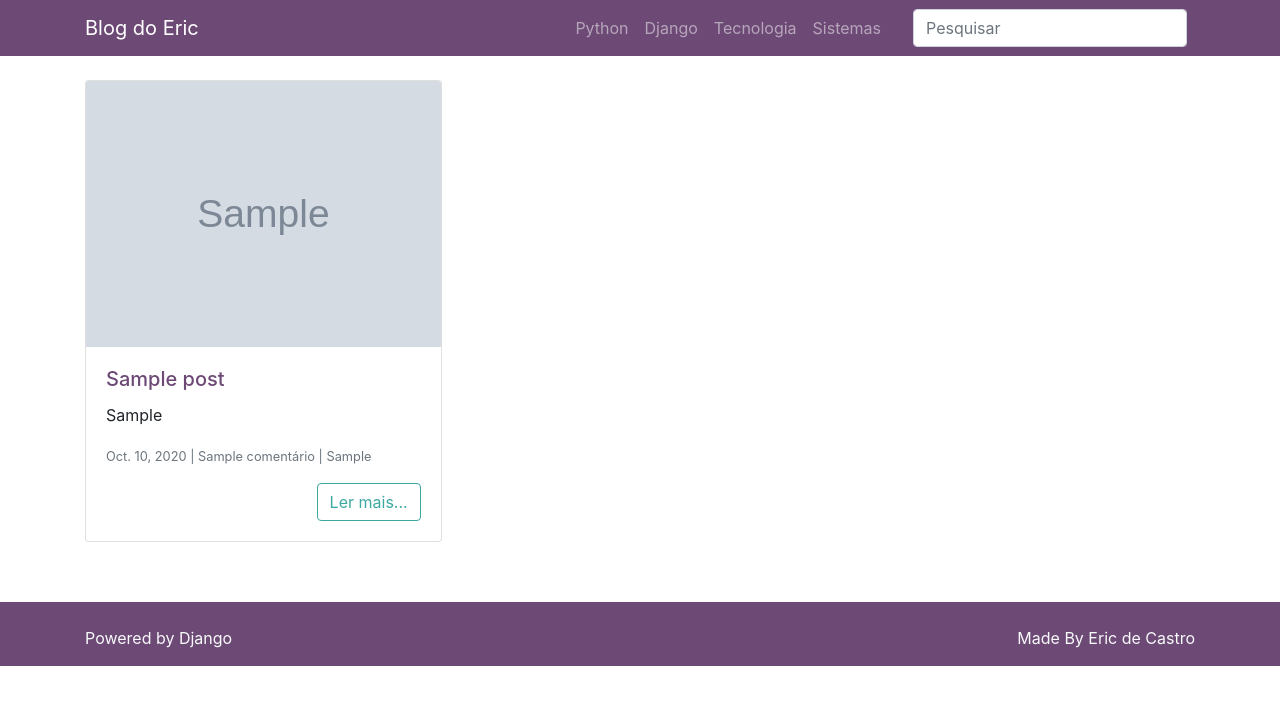
After one commit to ericdecastro/Blog-Django, a Django app: template posts/templates/posts/post_busca.html in a window 1280 px wide. The commit adds this page. Shown: the top 705 px of the page. Run offline with Django 3.2, Linux system fonts and the light colour scheme; the template is opened without the code that fills it: most values are stand-ins (such as "Sample title", 1, 10 or a date in 2020); grey boxes marked "Sample" are stand-in pictures; some libraries are stand-ins or nearby versions.

Commit message:
criados templates e views de categoria e busca

```diff
--- /dev/null
+++ b/posts/templates/posts/post_busca.html
@@ -0,0 +1,48 @@
+{% extends 'base.html' %}
+{% load humanize %}
+
+{% block titulo %}busca{% endblock %}
+{% block conteudo %}
+
+<!-- CONTENT -->
+            <div class="card-columns mt-4">
+                {% for post in posts %}
+                <div class="card">
+
+                    {% if post.imagem_post %}
+                    <a href="{% url 'post_detalhes' post.id %}">
+                        <img class="card-img-top"
+                             src="{{ post.imagem_post.url }}"
+                             alt="{{ post.titulo_post }}">
+                    </a>
+                    {% endif %}
+
+                    <div class="card-body">
+                        <h5 class="card-title">
+                            <a href="{% url 'post_detalhes' post.id %}">
+                                {{ post.titulo_post }}
+                            </a>
+                        </h5>
+                        <p class="card-text">{{post.excerto_post}}</p>
+                        <p class="card-text">
+                            <small class="text-muted">{{ post.data_post | naturalday | title}}
+                                |
+                                {% if post.comentario_set.count == 1 %}
+                                    {{post.numero_comentarios}} comentário
+                                {% else %}
+                                    {{post.numero_comentarios}} comentários
+                                {% endif %}
+                                | {{post.categoria_post}}</small>
+                        </p>
+
+                        <div class="text-right">
+                            <a href="{% url 'post_detalhes' post.id %}" class="btn btn-outline-secondary">Ler mais...</a>
+                        </div>
+                    </div>
+                </div>
+                {% endfor %}
+
+            </div>
+            <!--/CONTENT-->
+    {% include 'parciais/_pagination.html' %}
+{% endblock %}
--- a/templates/base.html
+++ b/templates/base.html
@@ -2,7 +2,7 @@
 <html lang="pt">
 
 <head>
-    <title>Início</title>
+    <title>{% block titulo %}{% endblock %} Inicio</title>
     {% include 'parciais/_head.html'%}
 </head>
 
--- a/templates/parciais/_nav.html
+++ b/templates/parciais/_nav.html
@@ -3,7 +3,7 @@
 <!--_nav.html-->
 <nav class="navbar navbar-expand-lg navbar-dark bg-primary static-top">
     <div class="container">
-        <a class="navbar-brand" href="index.html">Blog do Eric</a>
+        <a class="navbar-brand" href="{% url 'index' %}">Blog do Eric</a>
         <button class="navbar-toggler" type="button" data-toggle="collapse" data-target="#navbarResponsive"
                 aria-controls="navbarResponsive" aria-expanded="false" aria-label="Toggle navigation">
             <span class="navbar-toggler-icon"></span>
@@ -11,20 +11,20 @@
         <div class="collapse navbar-collapse" id="navbarResponsive">
             <ul class="navbar-nav ml-auto">
                 <li class="nav-item">
-                    <a class="nav-link" href="index.html">Python</a>
+                    <a class="nav-link" href="{% url 'post_categoria' 'python' %}">Python</a>
                 </li>
                 <li class="nav-item">
-                    <a class="nav-link" href="index.html">Django</a>
+                    <a class="nav-link" href="{% url 'post_categoria' 'django' %}">Django</a>
                 </li>
                 <li class="nav-item">
-                    <a class="nav-link" href="index.html">Tecnologia</a>
+                    <a class="nav-link" href="{% url 'post_categoria' 'tecnologia' %}">Tecnologia</a>
                 </li>
                 <li class="nav-item">
-                    <a class="nav-link" href="index.html">Sistemas</a>
+                    <a class="nav-link" href="{% url 'post_categoria' 'sistemas' %}">Sistemas</a>
                 </li>
             </ul>
-            <form class="form-inline my-2 my-lg-0 ml-lg-4" action="/busca/">
-                <input name="termo" value="" class="form-control mr-sm-2" type="search" placeholder="Pesquisar"
+            <form class="form-inline my-2 my-lg-0 ml-lg-4" action="{% url 'post_busca' %}">
+                <input name="termo" value="{{request.GET.termo}}" class="form-control mr-sm-2" type="search" placeholder="Pesquisar"
                        aria-label="Search">
             </form>
         </div>
```
Also changed, not shown: posts/templates/posts/post_categoria.html (added, +48 -0 lines), posts/views.py (+27 -2 lines), media/django-summernote/2021-01-19/502f30fb-71c9-4af7-9e0e-0d76f9a27ce2.jpg (added), media/django-summernote/2021-01-19/52fdce24-0a43-400f-91c7-3364d11e56a0.jpg (added), media/post_img/2021/01/19/1601.jpg (added).
